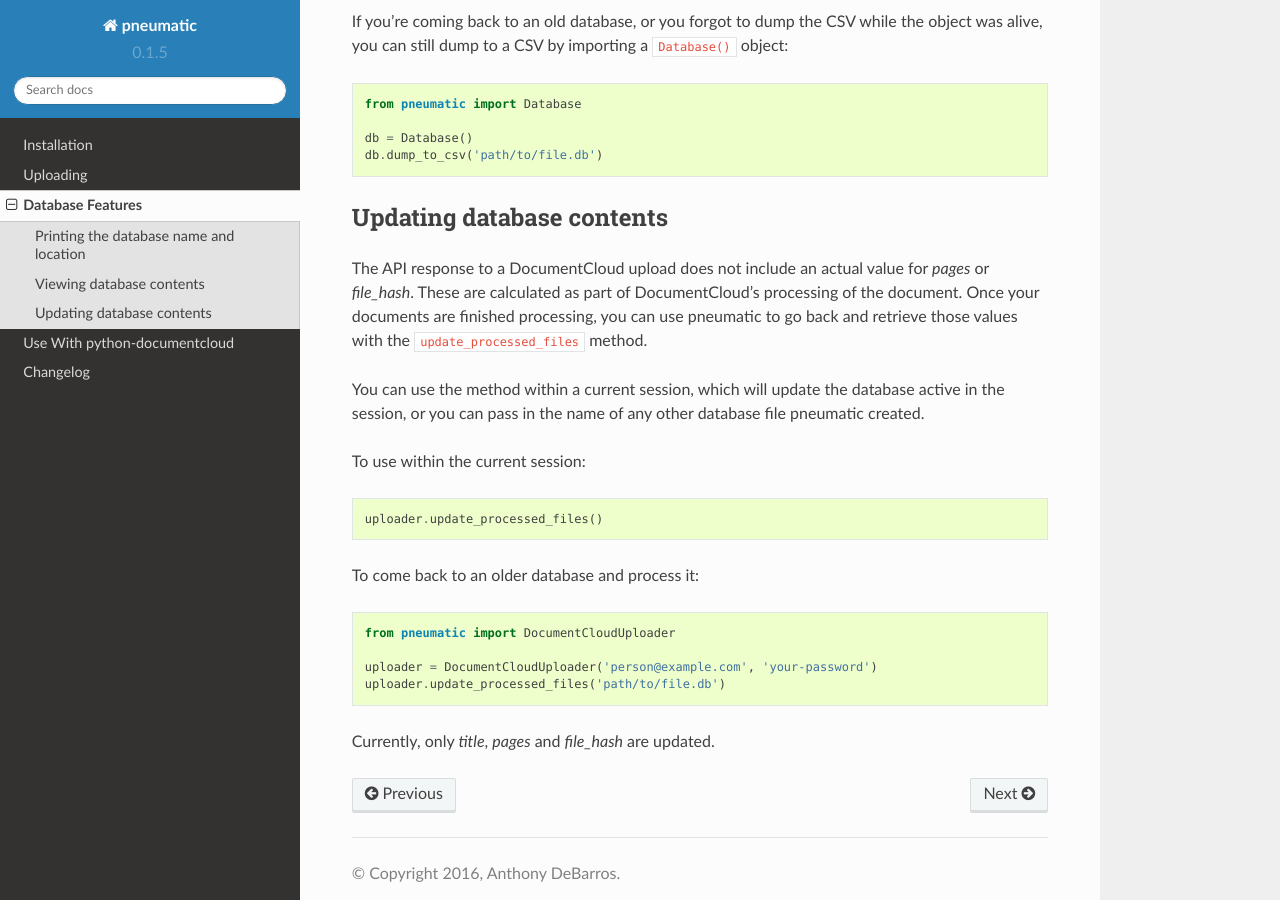
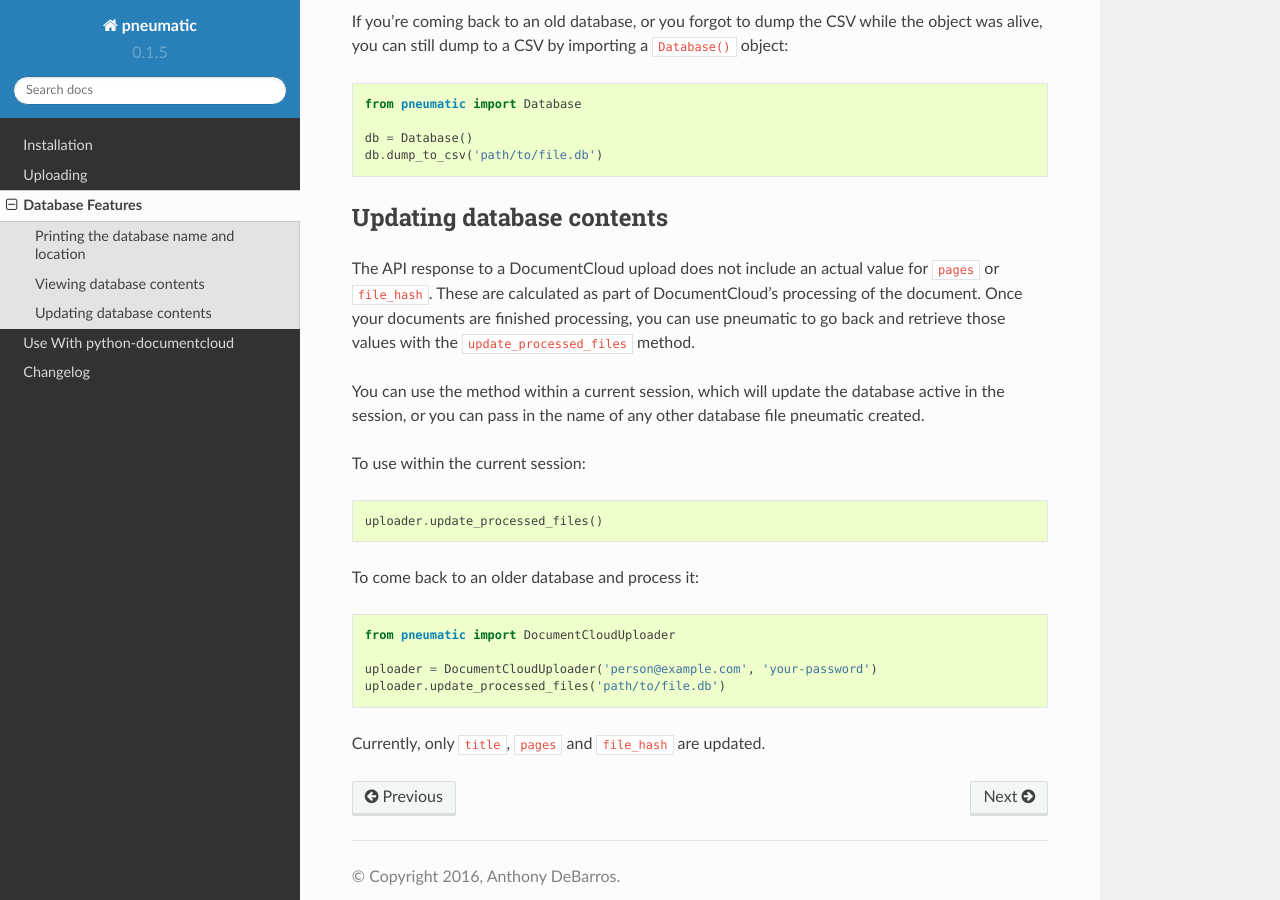
Before and after one commit to anthonydb/pneumatic, a Sphinx documentation site: the page built from docs/database.rst, in a window 1280 px wide and 900 px high, scrolled down 1181 px. Built offline with Sphinx 7.4.7 and the Read the Docs theme 2.0.0, drawn with Linux system fonts in a browser that asks for light colours.

Commit message:
Doc formatting.

```diff
--- a/docs/database.rst
+++ b/docs/database.rst
@@ -51,7 +51,7 @@ If you're coming back to an old database, or you forgot to dump the CSV while th
 Updating database contents
 --------------------------
 
-The API response to a DocumentCloud upload does not include an actual value for `pages` or `file_hash`. These are calculated as part of DocumentCloud's processing of the document. Once your documents are finished processing, you can use pneumatic to go back and retrieve those values with the ``update_processed_files`` method.
+The API response to a DocumentCloud upload does not include an actual value for ``pages`` or ``file_hash``. These are calculated as part of DocumentCloud's processing of the document. Once your documents are finished processing, you can use pneumatic to go back and retrieve those values with the ``update_processed_files`` method.
 
 You can use the method within a current session, which will update the database active in the session, or you can pass in the name of any other database file pneumatic created.
 
@@ -70,4 +70,4 @@ To come back to an older database and process it:
     uploader = DocumentCloudUploader('person@example.com', 'your-password')
     uploader.update_processed_files('path/to/file.db')
 
-Currently, only `title`, `pages` and `file_hash` are updated.
+Currently, only ``title``, ``pages`` and ``file_hash`` are updated.
```
